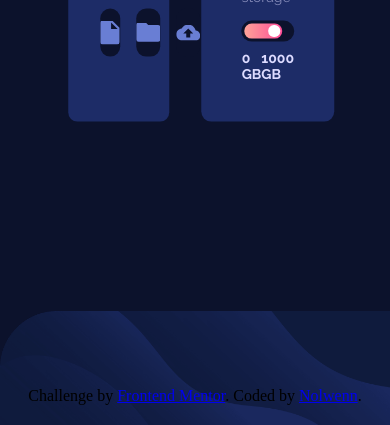
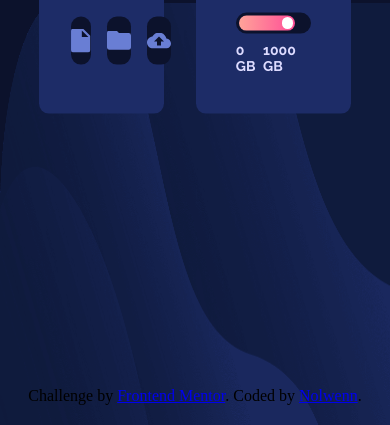
Before and after one commit to nolwennrt/CasPratiques-HTML-SASS, a plain HTML site: page FyloData-HTML-SASS/index.html in a window 390 px wide. Shown: the part 419-844 px from the top of the page. Drawn offline with Linux system fonts and the light colour scheme.

Commit message:
Ajout responsive desktop + tablette

```diff
--- a/FyloData-HTML-SASS/styles/style.scss
+++ b/FyloData-HTML-SASS/styles/style.scss
@@ -13,7 +13,7 @@ body {
     background-image: url(/assets/images/bg-desktop.png);
     background-repeat: no-repeat;
     background-position: bottom;
-    background-size: 100%;
+    background-size: 100% 50%;
     height: 100vh;
     @include text;
 }
@@ -26,6 +26,10 @@ main {
     top: 50%;
     left: 50%;
     transform: translate(-50%, -50%);
+
+    @media screen and (max-width: 1275px) {
+        width: 80%;
+    }
 }
 
 // Section logo + icones //
@@ -66,7 +70,7 @@ main {
             background-color: $verydarkblue;
 
             .cursor-actual { // <-------- Partie avancée du curseur avec dégradé //
-                width: 80%;
+                width: 81.5%;
                 height: 100%;
                 background: $gradient;
                 border-radius: 50px;
```
Also changed, not shown: FyloData-HTML-SASS/styles/style.css, 1 other file.
